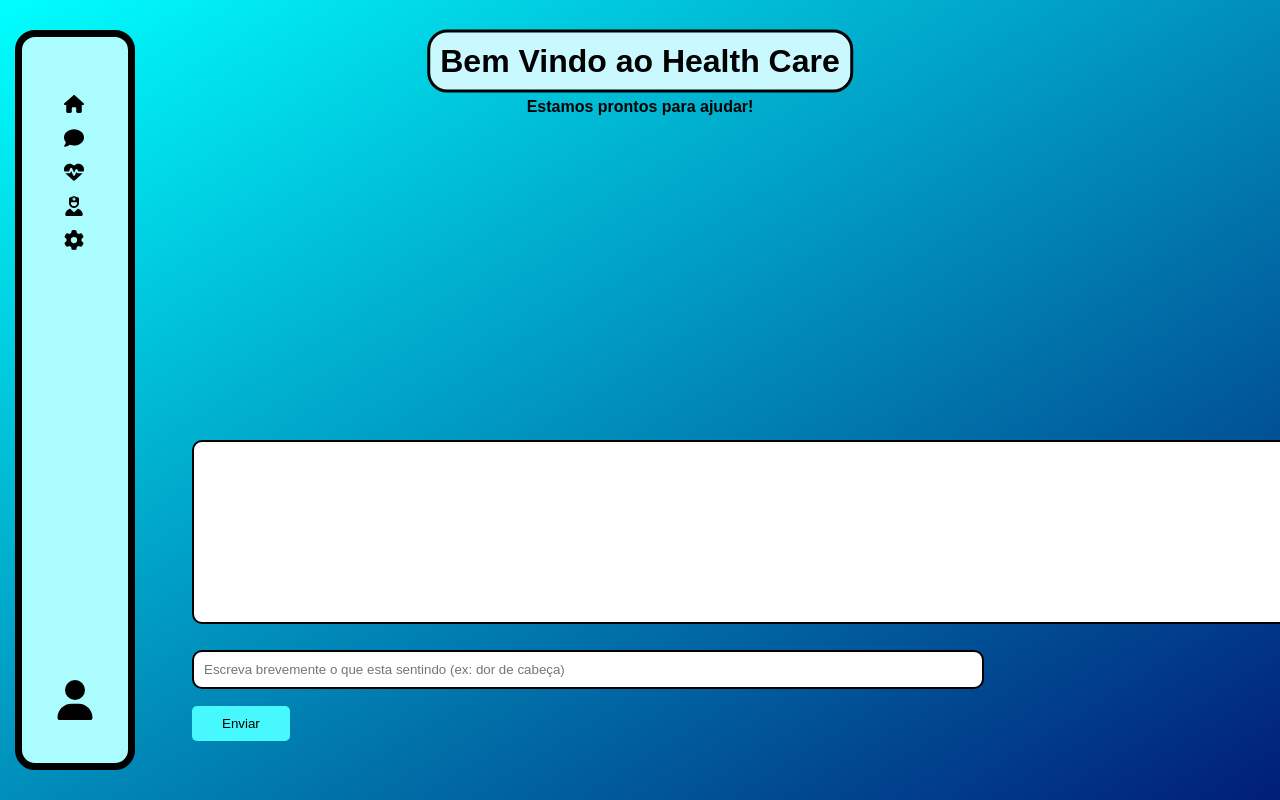
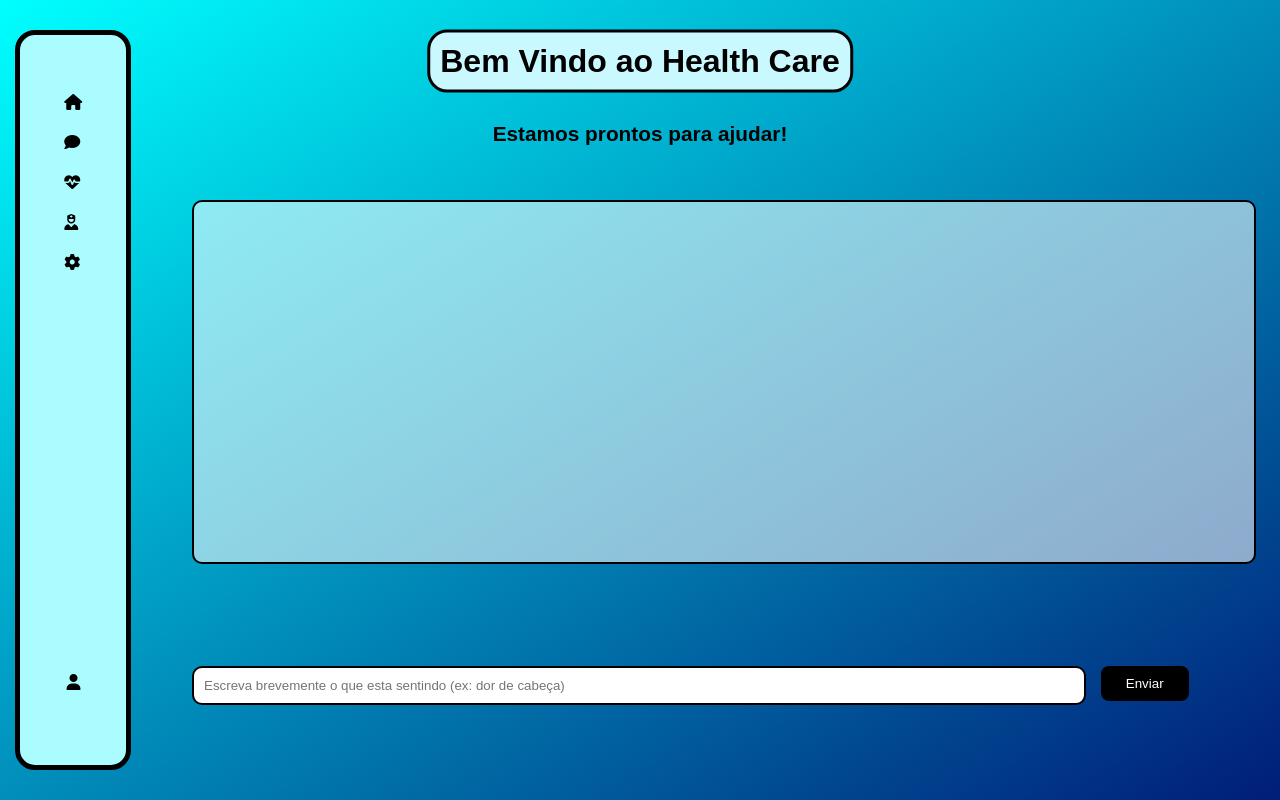
Before and after one commit to Vdt9000/Projeto-Health-Care, a React (Create React App) app in the folder front/: page / in a window 1280 px wide. Built offline with nearby package versions, Linux system fonts and the light colour scheme.

Commit message:
ajustes tela

```diff
--- a/front/package.json
+++ b/front/package.json
@@ -3,6 +3,7 @@
   "version": "0.1.0",
   "private": true,
   "dependencies": {
+    "@fortawesome/fontawesome-free": "^6.5.2",
     "@fortawesome/fontawesome-svg-core": "^6.5.2",
     "@fortawesome/free-brands-svg-icons": "^6.5.2",
     "@fortawesome/free-regular-svg-icons": "^6.5.2",
--- a/front/src/components/Bordas.css
+++ b/front/src/components/Bordas.css
@@ -15,10 +15,10 @@
 
 #subtitulo {
     position: fixed;
-    top: 12%;
+    top: 15%;
     left: 50%;
     transform: translate(-50%, -50%);
-    font-size: 100%;
+    font-size: 130%;
     color: rgb(0, 0, 0);
     font-family: 'Poppins', sans-serif;
     z-index: 2;
@@ -53,22 +53,22 @@ body{
     margin-bottom: 10px;
 }
 
-#myList svg {
-    width: 20px;
-    height: 20px;
+#myList i {
+    width: 30px;
+    height: 30px;
 }
 #usuario {
     list-style-type: none;
     position: absolute;
     bottom: 0;
     left: 0;
-    margin: 0 0 2cm 0.4cm;
+    margin: 0 0 2cm 0.7cm;
     z-index: 2;
 }
 
-#usuario svg {
-    width: 40px;
-    height: 40px;
+#usuario i {
+    width: 50px;
+    height: 50px;
 }
 
 #usuario-container {
@@ -77,7 +77,7 @@ body{
     left: 15px;
     top: 30px;
     background-color: #aafcff;
-    border: 7px solid rgb(0, 0, 0);
+    border: 5px solid rgb(0, 0, 0);
     padding: 53px;
     z-index: 1;
     border-radius: 20px;
--- a/front/src/components/Chat.css
+++ b/front/src/components/Chat.css
@@ -7,13 +7,17 @@
 }
 
 .chat-box {
-    background-color: #ffffff;
+    background-color: #ffffff8e;
     border: 2px solid #000000;
+    overflow-y: scroll;
+    scrollbar-width: thin;
+    scrollbar-color: rgb(0, 0, 255);
     border-radius: 10px;
-    padding: 90px;
-    width: 990px;
+    padding: 80px;
+    width: 900px;
     position: fixed;
-    top: 55%;
+    height: 200px;
+    top: 25%;
     left: 15%;
 
 }
@@ -24,27 +28,27 @@
 }
 
 .input-field {
-    width: 60%;
+    width: 68%;
     padding: 10px;
     border: 2px solid #000000;
     border-radius: 10px;
     margin-top: 10px;
     position: fixed;
-    top: 80%;
+    top: 82%;
     left: 15%;
 }
 
 .send-button {
-    background-color: #47f9ff;
-    color: #000000;
+    background-color: #000000;
+    color: #ffffff;
     border: none;
-    padding: 10px 30px;
-    border-radius: 5px;
+    padding: 10px 25px;
+    border-radius: 8px;
     cursor: pointer;
     margin-top: 10px;
     position: fixed;
-    top: 87%;
-    left: 15%;
+    top: 82%;
+    left: 86%;
 }
 
 .send-button:disabled {
--- a/front/src/components/HealthChat.js
+++ b/front/src/components/HealthChat.js
@@ -20,7 +20,7 @@ function HealthChat() {
 
     switch (input.toLowerCase()) {
       case 'dor de cabeça':
-        response = 'Sinto muito ouvir isso! Dor de cabeça pode ser realmente desagradável. Você já tentou descansar um pouco em um lugar silencioso e escuro? Às vezes, isso pode ajudar a aliviar um pouco. Também é importante manter-se hidratado e talvez considerar tomar um analgésico suave, se não houver contraindicações para você. Se a dor persistir ou piorar, é sempre uma boa ideia consultar um médico. Como você está se sentindo além da dor de cabeça?';
+        response = 'Sinto muito ouvir isso! Dor de cabeça pode ser realmente desagradável. Você já tentou descansar um pouco em um lugar silencioso e escuro? Às vezes, isso pode ajudar a aliviar um pouco. Também é importante manter-se hidratado e talvez considerar tomar um analgésico suave, se não houver contraindicações para você. Se a dor persistir ou piorar, é sempre uma boa ideia consultar um médico.';
         break;
       case 'garganta ruim':
         response = 'Parece que você não está se sentindo muito bem. Uma garganta irritada ou dolorida pode ser bastante desconfortável. Aqui estão algumas coisas que podem ajudar 1-Gargarejo com água salgada morna: Isso pode ajudar a aliviar a dor e reduzir a inflamação.2-Beba líquidos quentes: Chás de ervas, caldo de galinha ou apenas água quente com mel e limão podem ser reconfortantes para a garganta. 3-Evite irritantes: Tente não fumar, evite fumaça de cigarro e poluentes do ar que possam irritar ainda mais a garganta.4- Mantenha-se hidratado: Beber muitos líquidos pode ajudar a manter a garganta úmida e acelerar o processo de cura. Se a dor de garganta persistir por mais de alguns dias, piorar significativamente ou vier acompanhada de outros sintomas preocupantes, como febre alta, dificuldade para engolir ou falta de ar, é importante procurar orientação médica. Espero que você se sinta melhor em breve!';
--- a/front/src/components/MainContent.js
+++ b/front/src/components/MainContent.js
@@ -1,21 +1,21 @@
 import React from 'react';
 import './Bordas.css';
 import './Chat.css';
-
+import '@fortawesome/fontawesome-free/css/all.min.css'
 
 
 function MainContent() {
   return (
     <main>
       <ul id="myList">
-        <li><svg xmlns="http://www.w3.org/2000/svg" viewBox="0 0 576 512"><path d="M575.8 255.5c0 18-15 32.1-32 32.1h-32l.7 160.2c0 2.7-.2 5.4-.5 8.1V472c0 22.1-17.9 40-40 40H456c-1.1 0-2.2 0-3.3-.1c-1.4 .1-2.8 .1-4.2 .1H416 392c-22.1 0-40-17.9-40-40V448 384c0-17.7-14.3-32-32-32H256c-17.7 0-32 14.3-32 32v64 24c0 22.1-17.9 40-40 40H160 128.1c-1.5 0-3-.1-4.5-.2c-1.2 .1-2.4 .2-3.6 .2H104c-22.1 0-40-17.9-40-40V360c0-.9 0-1.9 .1-2.8V287.6H32c-18 0-32-14-32-32.1c0-9 3-17 10-24L266.4 8c7-7 15-8 22-8s15 2 21 7L564.8 231.5c8 7 12 15 11 24z" /></svg></li>
-        <li><svg xmlns="http://www.w3.org/2000/svg" viewBox="0 0 512 512"><path d="M512 240c0 114.9-114.6 208-256 208c-37.1 0-72.3-6.4-104.1-17.9c-11.9 8.7-31.3 20.6-54.3 30.6C73.6 471.1 44.7 480 16 480c-6.5 0-12.3-3.9-14.8-9.9c-2.5-6-1.1-12.8 3.4-17.4l0 0 0 0 0 0 0 0 .3-.3c.3-.3 .7-.7 1.3-1.4c1.1-1.2 2.8-3.1 4.9-5.7c4.1-5 9.6-12.4 15.2-21.6c10-16.6 19.5-38.4 21.4-62.9C17.7 326.8 0 285.1 0 240C0 125.1 114.6 32 256 32s256 93.1 256 208z"/></svg></li>
-        <li><svg xmlns="http://www.w3.org/2000/svg" viewBox="0 0 512 512"><path d="M228.3 469.1L47.6 300.4c-4.2-3.9-8.2-8.1-11.9-12.4h87c22.6 0 43-13.6 51.7-34.5l10.5-25.2 49.3 109.5c3.8 8.5 12.1 14 21.4 14.1s17.8-5 22-13.3L320 253.7l1.7 3.4c9.5 19 28.9 31 50.1 31H476.3c-3.7 4.3-7.7 8.5-11.9 12.4L283.7 469.1c-7.5 7-17.4 10.9-27.7 10.9s-20.2-3.9-27.7-10.9zM503.7 240h-132c-3 0-5.8-1.7-7.2-4.4l-23.2-46.3c-4.1-8.1-12.4-13.3-21.5-13.3s-17.4 5.1-21.5 13.3l-41.4 82.8L205.9 158.2c-3.9-8.7-12.7-14.3-22.2-14.1s-18.1 5.9-21.8 14.8l-31.8 76.3c-1.2 3-4.2 4.9-7.4 4.9H16c-2.6 0-5 .4-7.3 1.1C3 225.2 0 208.2 0 190.9v-5.8c0-69.9 50.5-129.5 119.4-141C165 36.5 211.4 51.4 244 84l12 12 12-12c32.6-32.6 79-47.5 124.6-39.9C461.5 55.6 512 115.2 512 185.1v5.8c0 16.9-2.8 33.5-8.3 49.1z"/></svg></li>
-        <li><svg xmlns="http://www.w3.org/2000/svg" viewBox="0 0 448 512"><path d="M96 128V70.2c0-13.3 8.3-25.3 20.8-30l96-36c7.2-2.7 15.2-2.7 22.5 0l96 36c12.5 4.7 20.8 16.6 20.8 30V128h-.3c.2 2.6 .3 5.3 .3 8v40c0 70.7-57.3 128-128 128s-128-57.3-128-128V136c0-2.7 .1-5.4 .3-8H96zm48 48c0 44.2 35.8 80 80 80s80-35.8 80-80V160H144v16zM111.9 327.7c10.5-3.4 21.8 .4 29.4 8.5l71 75.5c6.3 6.7 17 6.7 23.3 0l71-75.5c7.6-8.1 18.9-11.9 29.4-8.5C401 348.6 448 409.4 448 481.3c0 17-13.8 30.7-30.7 30.7H30.7C13.8 512 0 498.2 0 481.3c0-71.9 47-132.7 111.9-153.6zM208 48V64H192c-4.4 0-8 3.6-8 8V88c0 4.4 3.6 8 8 8h16v16c0 4.4 3.6 8 8 8h16c4.4 0 8-3.6 8-8V96h16c4.4 0 8-3.6 8-8V72c0-4.4-3.6-8-8-8H240V48c0-4.4-3.6-8-8-8H216c-4.4 0-8 3.6-8 8z"/></svg></li>
-        <li><svg xmlns="http://www.w3.org/2000/svg" viewBox="0 0 512 512"><path d="M495.9 166.6c3.2 8.7 .5 18.4-6.4 24.6l-43.3 39.4c1.1 8.3 1.7 16.8 1.7 25.4s-.6 17.1-1.7 25.4l43.3 39.4c6.9 6.2 9.6 15.9 6.4 24.6c-4.4 11.9-9.7 23.3-15.8 34.3l-4.7 8.1c-6.6 11-14 21.4-22.1 31.2c-5.9 7.2-15.7 9.6-24.5 6.8l-55.7-17.7c-13.4 10.3-28.2 18.9-44 25.4l-12.5 57.1c-2 9.1-9 16.3-18.2 17.8c-13.8 2.3-28 3.5-42.5 3.5s-28.7-1.2-42.5-3.5c-9.2-1.5-16.2-8.7-18.2-17.8l-12.5-57.1c-15.8-6.5-30.6-15.1-44-25.4L83.1 425.9c-8.8 2.8-18.6 .3-24.5-6.8c-8.1-9.8-15.5-20.2-22.1-31.2l-4.7-8.1c-6.1-11-11.4-22.4-15.8-34.3c-3.2-8.7-.5-18.4 6.4-24.6l43.3-39.4C64.6 273.1 64 264.6 64 256s.6-17.1 1.7-25.4L22.4 191.2c-6.9-6.2-9.6-15.9-6.4-24.6c4.4-11.9 9.7-23.3 15.8-34.3l4.7-8.1c6.6-11 14-21.4 22.1-31.2c5.9-7.2 15.7-9.6 24.5-6.8l55.7 17.7c13.4-10.3 28.2-18.9 44-25.4l12.5-57.1c2-9.1 9-16.3 18.2-17.8C227.3 1.2 241.5 0 256 0s28.7 1.2 42.5 3.5c9.2 1.5 16.2 8.7 18.2 17.8l12.5 57.1c15.8 6.5 30.6 15.1 44 25.4l55.7-17.7c8.8-2.8 18.6-.3 24.5 6.8c8.1 9.8 15.5 20.2 22.1 31.2l4.7 8.1c6.1 11 11.4 22.4 15.8 34.3zM256 336a80 80 0 1 0 0-160 80 80 0 1 0 0 160z"/></svg></li>
+    <li><i class="fa-solid fa-house"></i></li>
+      <li><i class="fa-solid fa-comment"></i></li>
+         <li><i class="fa-solid fa-heart-pulse"></i></li>
+         <li><i class="fa-solid fa-user-nurse"></i></li>
+         <li><i class="fa-solid fa-gear"></i></li>
       </ul>
       <ul id="usuario">
-        <li><svg xmlns="http://www.w3.org/2000/svg" viewBox="0 0 448 512"><path d="M224 256A128 128 0 1 0 224 0a128 128 0 1 0 0 256zm-45.7 48C79.8 304 0 383.8 0 482.3C0 498.7 13.3 512 29.7 512H418.3c16.4 0 29.7-13.3 29.7-29.7C448 383.8 368.2 304 269.7 304H178.3z"/></svg></li>
+        <li><i class="fa-solid fa-user"></i></li>
       </ul>
       <ul id="myList">
 
```
Also changed, not shown: front/src/components/rolamento.txt (added), 1 other file (tests, documents, lock files or other folders).
